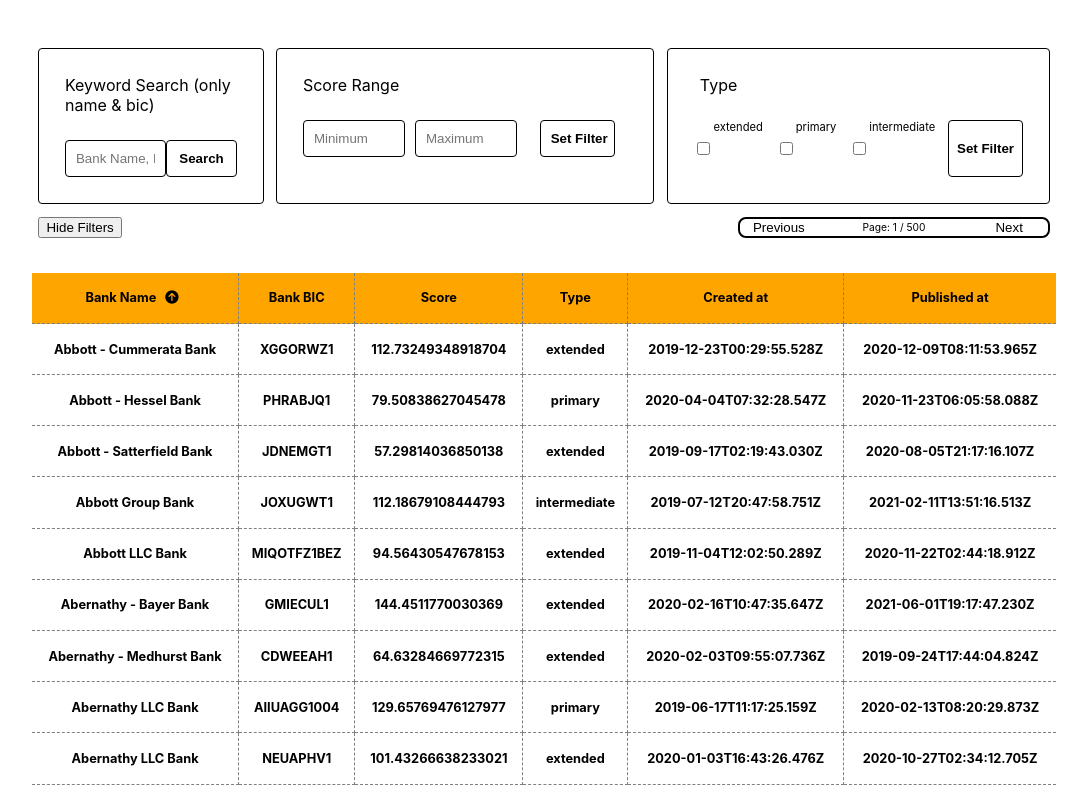
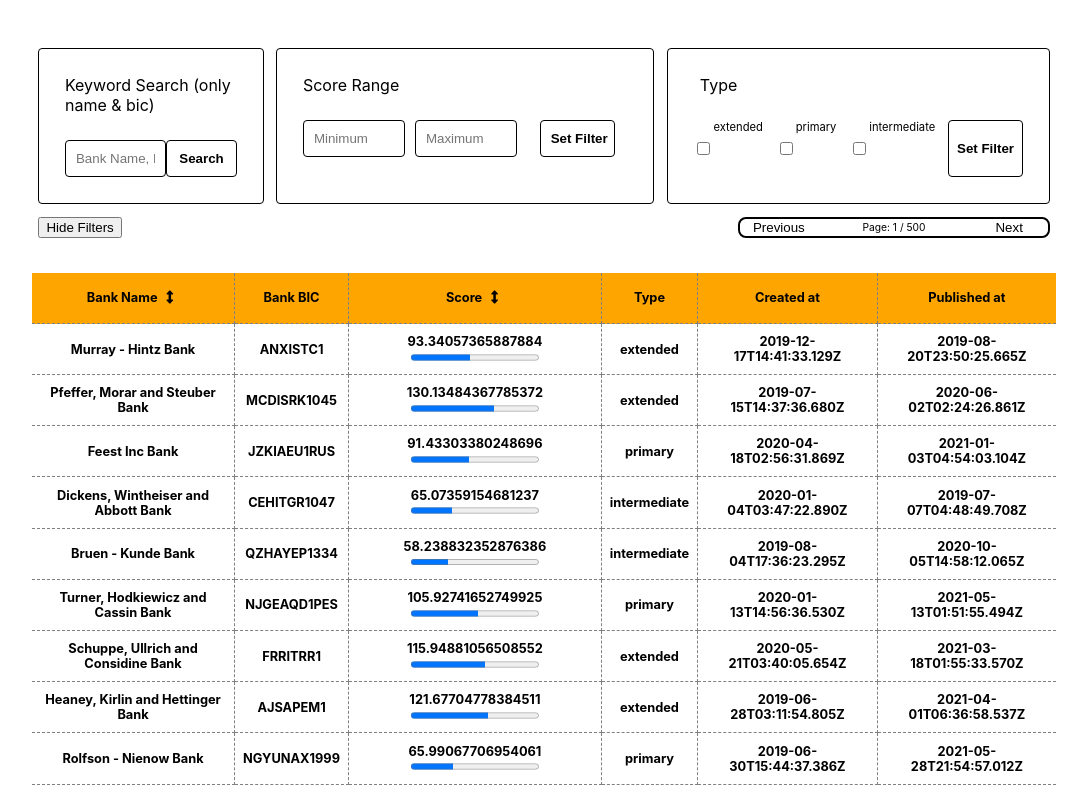
Before and after one commit to Balazs-D/Reports-Page, a React (Create React App) app: page / in a window 1280 px wide. Shown: the whole page, without its empty margins (96-1183 px from the left). Built offline with nearby package versions, Linux system fonts and the light colour scheme.

Commit message:
sort name, score added

```diff
--- /dev/null
+++ b/src/Components/ProgressBar.js
@@ -0,0 +1,25 @@
+import React, { useState, useEffect, useContext } from "react";
+import styled from "styled-components";
+
+import { Context } from "../Context/Context";
+
+const ProgressBar = (props) => {
+  const context = useContext(Context);
+
+  return <Progress max="200" value={props.value}></Progress>;
+};
+
+const Progress = styled.progress`
+  /* border: 10px solid black;
+
+  border-radius: 50%;
+  background: red;
+  height: 20px;
+  width: 20px;
+  &:hover {
+    border: 1px solid black;
+    border-radius: 50%;
+  } */
+`;
+
+export default ProgressBar;
--- /dev/null
+++ b/src/Components/SortButton.js
@@ -0,0 +1,29 @@
+import React, { useState, useEffect, useContext } from "react";
+import styled from "styled-components";
+
+import { Context } from "../Context/Context";
+
+const SortButton = (props) => {
+  const context = useContext(Context);
+
+  return (
+    <Button onClick={props.onClick}>
+      <i class="fas fa-arrows-alt-v"></i>
+    </Button>
+  );
+};
+
+const Button = styled.button`
+  /* border: 10px solid black;
+
+  border-radius: 50%;
+  background: red;
+  height: 20px;
+  width: 20px;
+  &:hover {
+    border: 1px solid black;
+    border-radius: 50%;
+  } */
+`;
+
+export default SortButton;
--- a/src/Components/Table.js
+++ b/src/Components/Table.js
@@ -2,6 +2,10 @@ import React, { useState, useEffect, useContext } from "react";
 import styled from "styled-components";
 import axios from "axios";
 import { Context } from "../Context/Context";
+
+// Components
+import SortButton from "./SortButton";
+import ProgressBar from "./ProgressBar";
 
 const Table = () => {
   const context = useContext(Context);
@@ -17,6 +21,24 @@ const Table = () => {
 
   const sortName = () => {
     context.setUpwards(!context.upwards);
+    const sortedData = context.currentData.sort((a, b) =>
+      context.upwards
+        ? a.body.bankName.localeCompare(b.body.bankName)
+        : b.body.bankName.localeCompare(a.body.bankName)
+    );
+    context.setCurrentData(sortedData);
+    console.log(context.upwards);
+  };
+
+  const sortScore = () => {
+    context.setUpwardsScore(!context.upwardsScore);
+    const sortedData = context.currentData.sort((a, b) =>
+      context.upwardsScore
+        ? a.body.reportScore - b.body.reportScore
+        : b.body.reportScore - a.body.reportScore
+    );
+    context.setCurrentData(sortedData);
+    console.log(context.upwardsScore);
   };
 
   return (
@@ -25,36 +47,28 @@ const Table = () => {
         <tbody>
           <tr className="titleRow">
             <th>
-              Bank Name{" "}
-              <button onClick={sortName}>
-                {context.upwards ? (
-                  <i class="fas fa-arrow-circle-up"></i>
-                ) : (
-                  <i class="fas fa-arrow-circle-down"></i>
-                )}
-              </button>
+              Bank Name <SortButton onClick={sortName} />
             </th>
 
             <th>Bank BIC</th>
-            <th>Score</th>
+            <th>
+              Score <SortButton onClick={sortScore} />
+            </th>
             <th>Type</th>
             <th>Created at</th>
             <th>Published at</th>
           </tr>
           {context.currentData &&
-            context.currentData
-              .sort((a, b) =>
-                context.upwards
-                  ? a.body.bankName.localeCompare(b.body.bankName)
-                  : b.body.bankName.localeCompare(a.body.bankName)
-              )
-              .map((item, i) => {
+            context.currentData.map((item, i) => {
               if (i > context.pagValue - 10 && i < context.pagValue) {
                 return (
                   <tr key={i}>
                     <th>{item.body.bankName}</th>
                     <th>{item.body.bankBIC}</th>
-                      <th>{item.body.reportScore}</th>
+                    <th>
+                      {item.body.reportScore}{" "}
+                      <ProgressBar value={item.body.reportScore} />
+                    </th>
                     <th>{item.body.type}</th>
                     <th>{item.createdAt}</th>
                     <th>{item.publishedAt}</th>
--- a/src/Context/Container.js
+++ b/src/Context/Container.js
@@ -7,7 +7,10 @@ const Container = (props) => {
   const [currentFilterSelection, setCurrentFilterSelection] = useState([]);
   const [currentPublishArray, setCurrentPublishArray] = useState([""]);
   const [pagValue, setPagValue] = useState(10);
+  const [upwardsScore, setUpwardsScore] = useState(true);
   const [upwards, setUpwards] = useState(true);
+
+  const [arrayToSort, setArrayToSort] = useState("bankName");
   return (
     <Context.Provider
       value={{
@@ -23,6 +26,10 @@ const Container = (props) => {
         setPagValue,
         upwards,
         setUpwards,
+        arrayToSort,
+        setArrayToSort,
+        upwardsScore,
+        setUpwardsScore,
       }}
     >
       <Fragment>{props.children}</Fragment>
```
Lines whose indentation alone changed are shown as unchanged.
